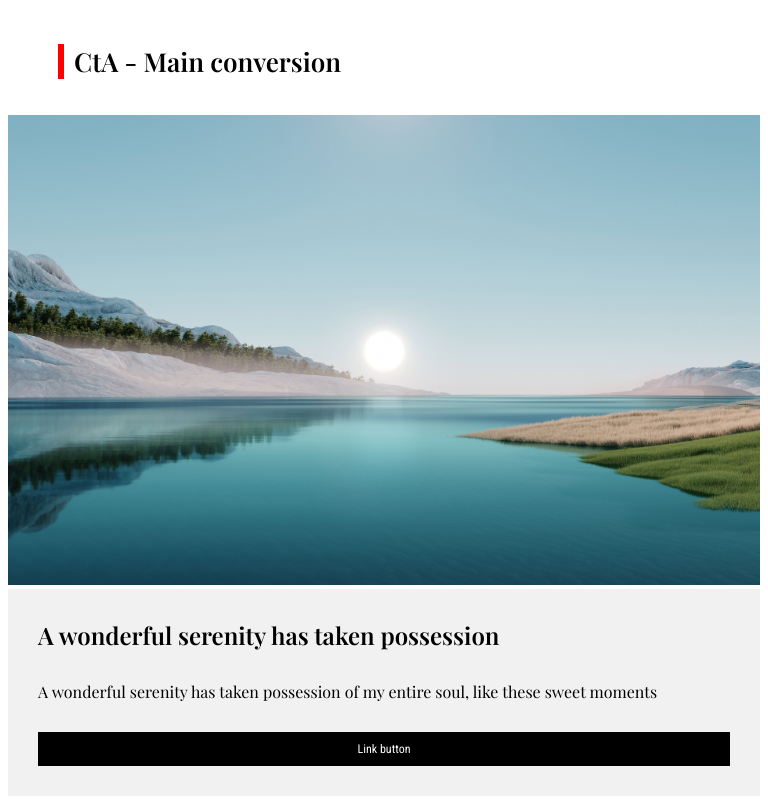
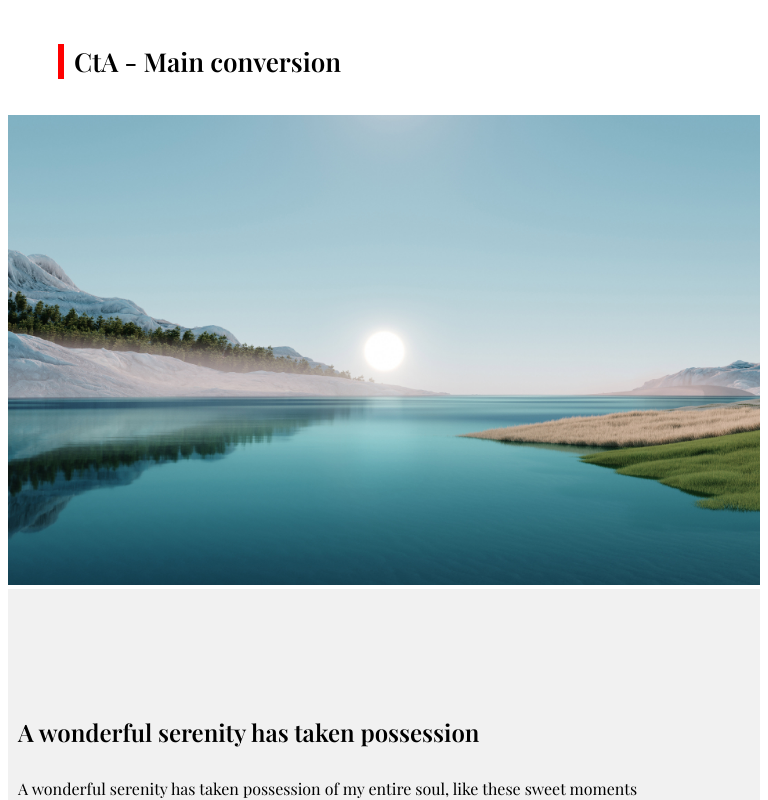
Before and after one commit to yuriyleve/Vue-StoryBook, a Vue app: page / in a window 768 px wide. Shown: the top 800 px of the page. Built offline with nearby package versions, Linux system fonts and the light colour scheme.

Commit message:
first mobile responsive

```diff
--- a/src/style.css
+++ b/src/style.css
@@ -149,6 +149,7 @@ body {
 
   .cta__content__left {
     padding: 30px;
+    min-height: 400px;
   }
 
   .cta__content__right,
@@ -163,7 +164,10 @@ body {
     margin-left: 30px;
   }
 
-  .cta__content__left,
+  .cta__content__left {
+    padding: 10px;
+  }
+
   .contact {
     padding: 30px;
   }
```
